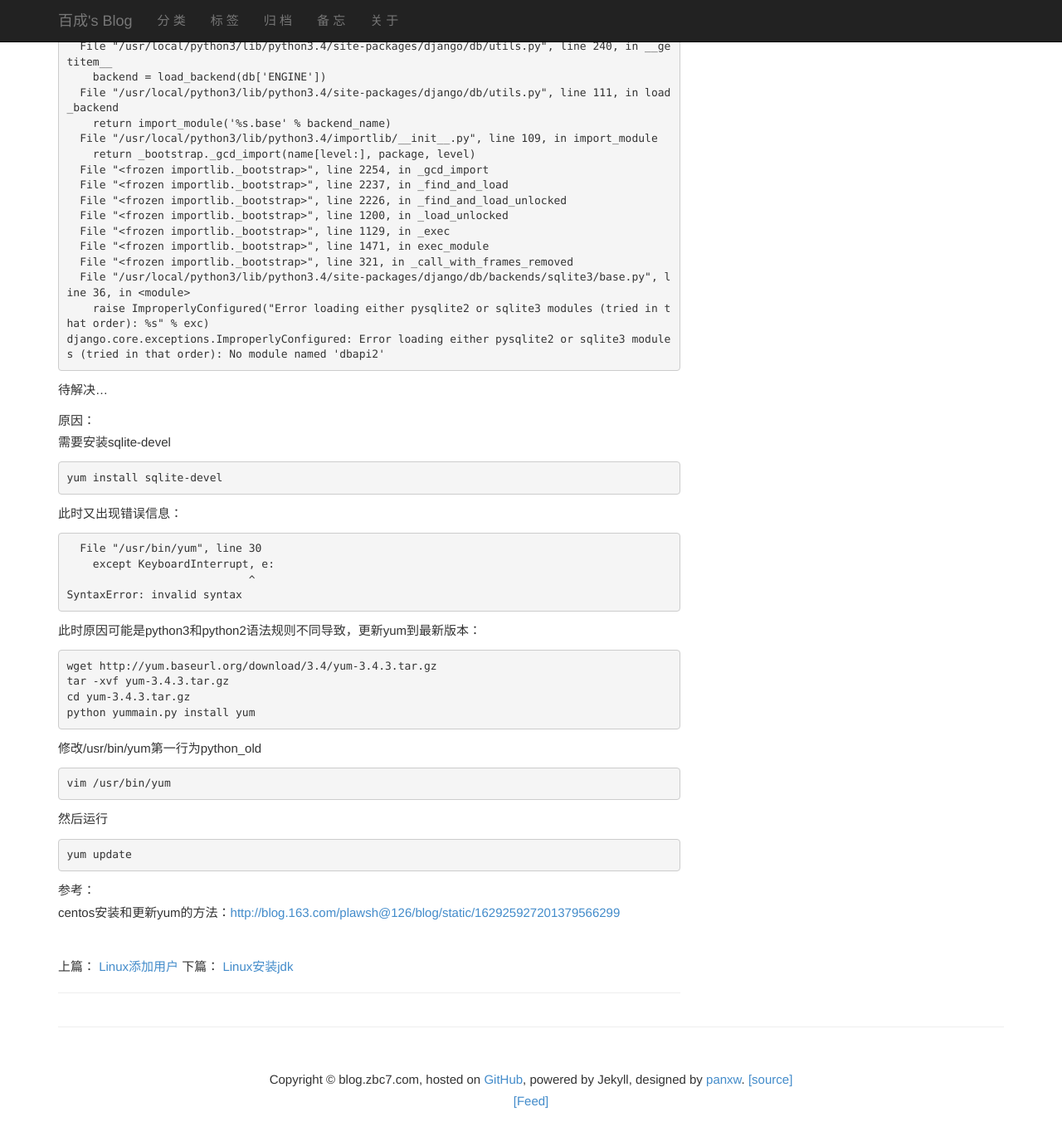
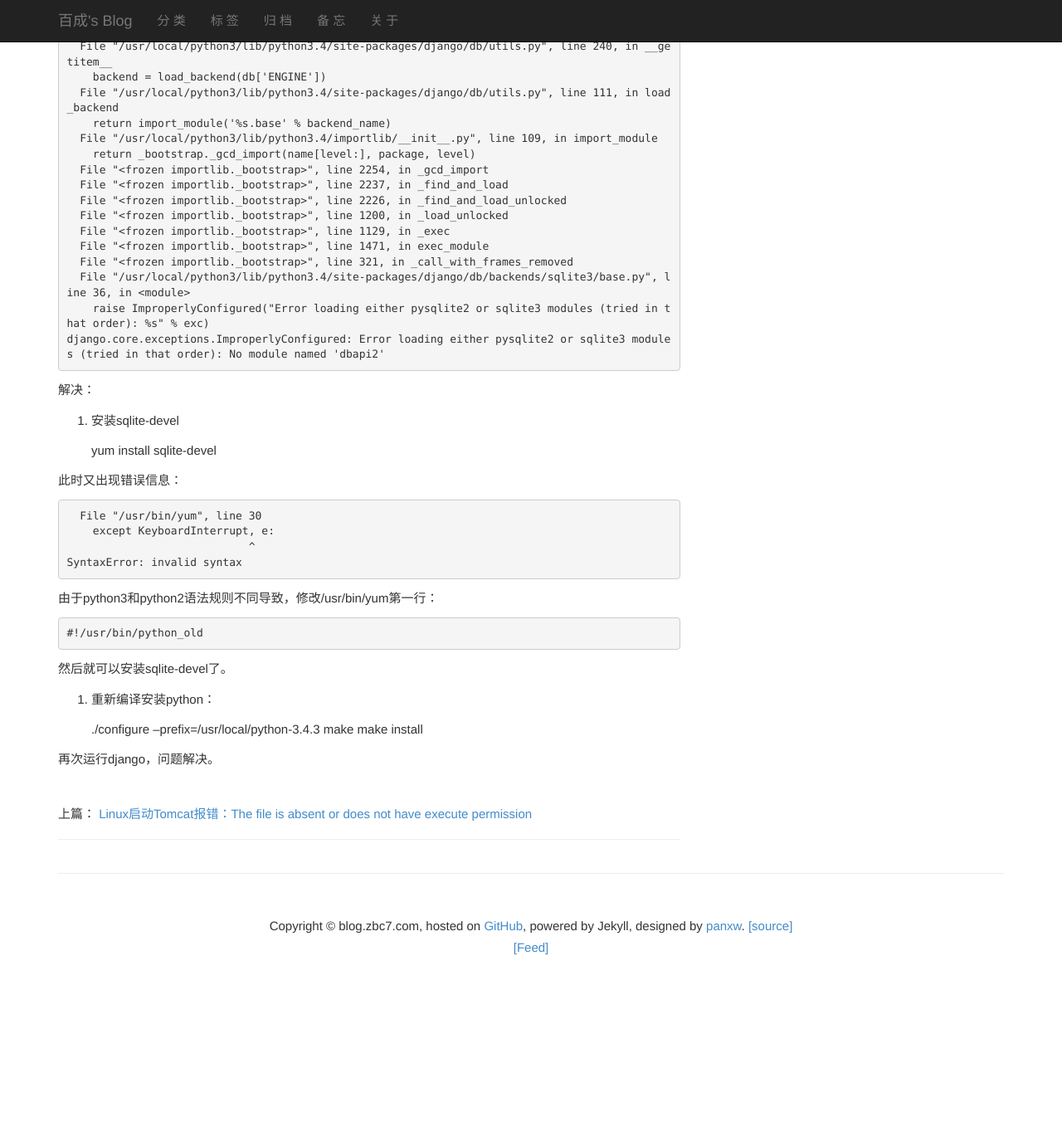
Before and after one commit to zbc0512/zbc0512.github.io, a Jekyll site: the page built from _posts/2015-08-17-linux-django-error.md, in a window 1280 px wide and 1400 px high, scrolled down 1381 px. Shown: the top 1375 px of the window at 83% size. Built offline with Jekyll 4.4.1, drawn with Linux system fonts in a browser that asks for light colours; Markdown is read by kramdown in place of the engine named in the settings; comment, search, counter and statistics services are not loaded; after the commit the page ends 2597 px from its top, so only the background shows below that; some of the changed text lies outside the part shown.

Commit message:
Update and rename 2015-08-14-linux-django-error.md to 2015-08-17-linux-django-error.md

```diff
--- a/_posts/2015-08-14-linux-django-error.md
+++ b/_posts/2015-08-17-linux-django-error.md
@@ -78,10 +78,8 @@ tags: ["Linux", "Django"]
         raise ImproperlyConfigured("Error loading either pysqlite2 or sqlite3 modules (tried in that order): %s" % exc)
     django.core.exceptions.ImproperlyConfigured: Error loading either pysqlite2 or sqlite3 modules (tried in that order): No module named 'dbapi2'
 
-待解决...
-
-原因：
-需要安装sqlite-devel
+解决：
+1. 安装sqlite-devel
 
     yum install sqlite-devel
 
@@ -92,20 +90,16 @@ tags: ["Linux", "Django"]
                                 ^
     SyntaxError: invalid syntax
 
-此时原因可能是python3和python2语法规则不同导致，更新yum到最新版本：
+由于python3和python2语法规则不同导致，修改/usr/bin/yum第一行：
 
-    wget http://yum.baseurl.org/download/3.4/yum-3.4.3.tar.gz
-    tar -xvf yum-3.4.3.tar.gz
-    cd yum-3.4.3.tar.gz
-    python yummain.py install yum
+    #!/usr/bin/python_old
 
-修改/usr/bin/yum第一行为python_old
+然后就可以安装sqlite-devel了。
 
-    vim /usr/bin/yum
+2. 重新编译安装python：
 
-然后运行
+    ./configure --prefix=/usr/local/python-3.4.3
+    make
+    make install
 
-    yum update
-
-参考：
-centos安装和更新yum的方法：<http://blog.163.com/plawsh@126/blog/static/162925927201379566299>
+再次运行django，问题解决。
```
